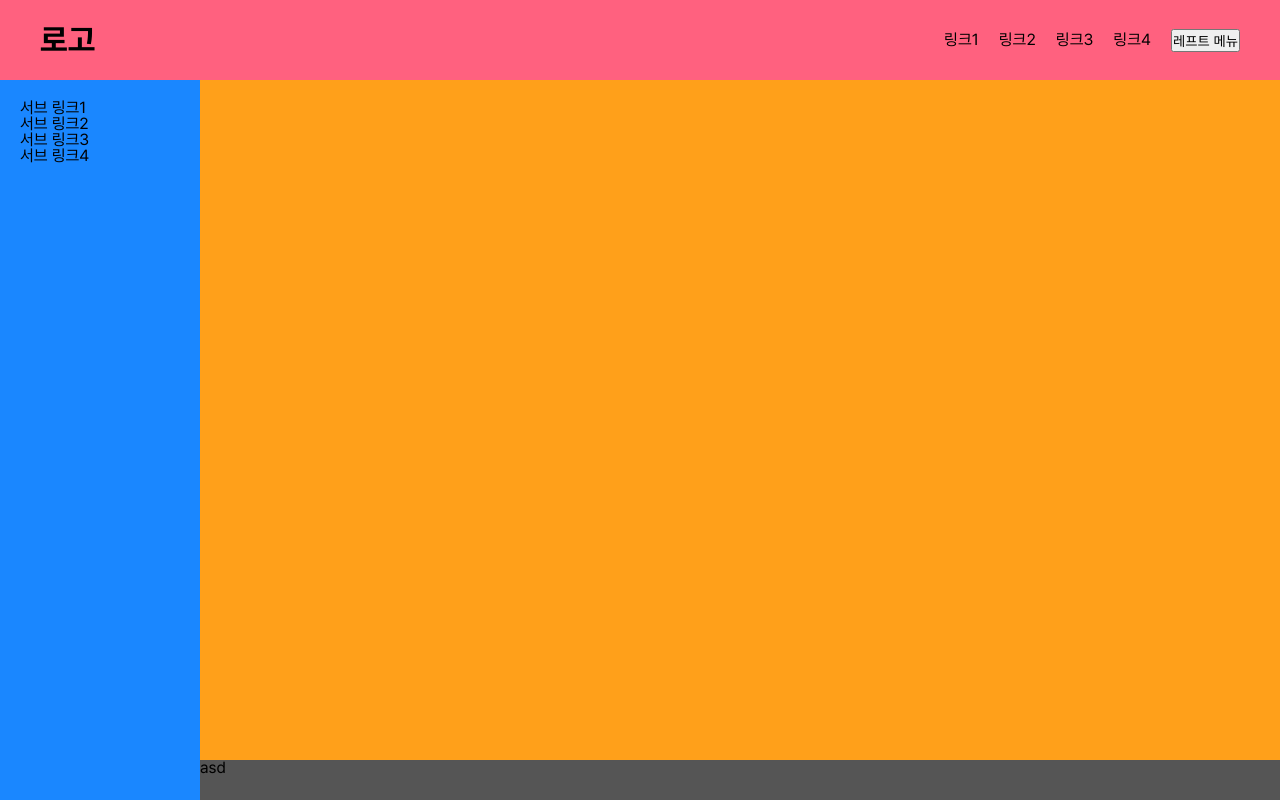
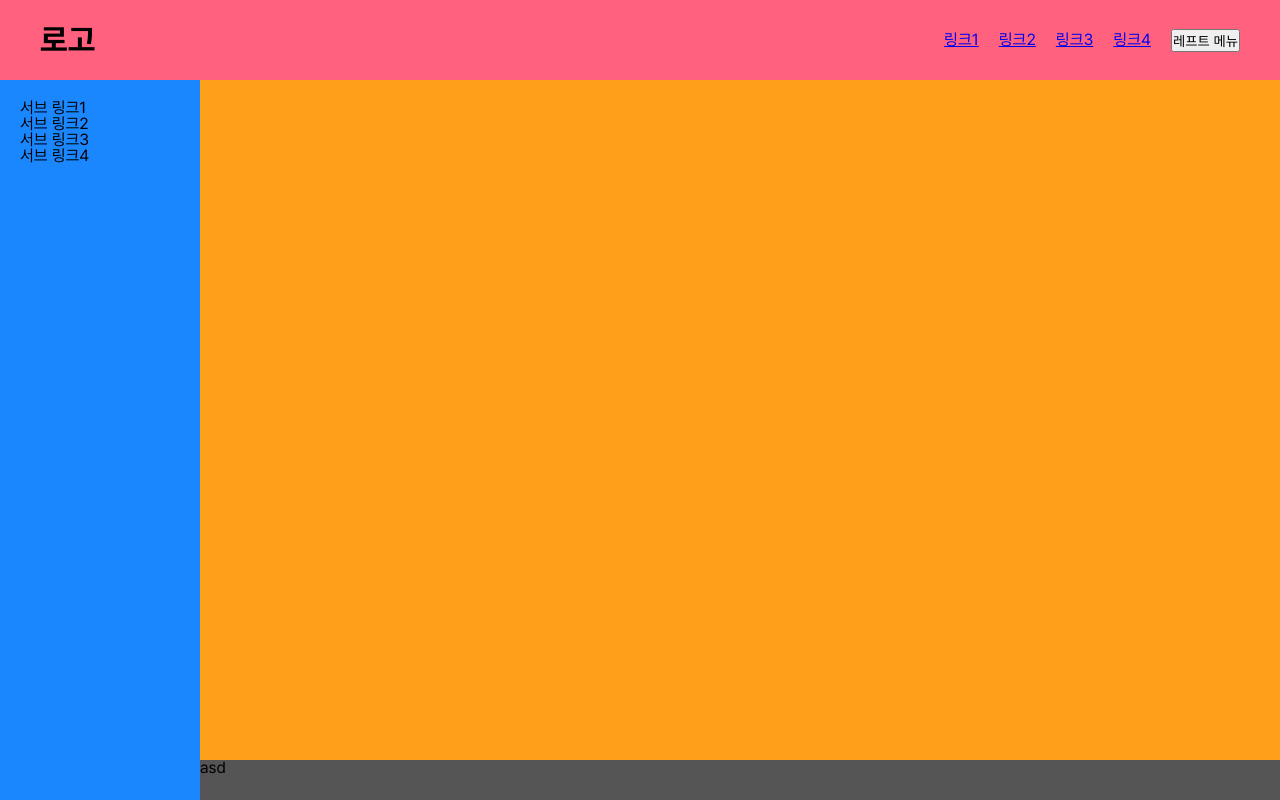
Before and after one commit to DongJae-Go-FE/r114-coding-convention, a React (Create React App) app: page / in a window 1280 px wide. Built offline with nearby package versions, Linux system fonts and the light colour scheme.

Commit message:
router setting

```diff
--- a/src/components/organism/Header/index.js
+++ b/src/components/organism/Header/index.js
@@ -1,5 +1,6 @@
 import React from "react";
 import { useSelector, useDispatch } from "react-redux";
+import { Link } from "react-router-dom";
 import { changeState } from "../../../store/store";
 
 import Styled from "./styled";
@@ -13,10 +14,10 @@ function Header() {
       <h1>로고</h1>
       <div>
         <ul>
-          <li>링크1</li>
-          <li>링크2</li>
-          <li>링크3</li>
-          <li>링크4</li>
+          <li><Link to="/1">링크1</Link></li>
+          <li><Link to="/2">링크2</Link></li>
+          <li><Link to="/3">링크3</Link></li>
+          <li><Link to="/4">링크4</Link></li>
         </ul>
         <button
           type="button"
```
